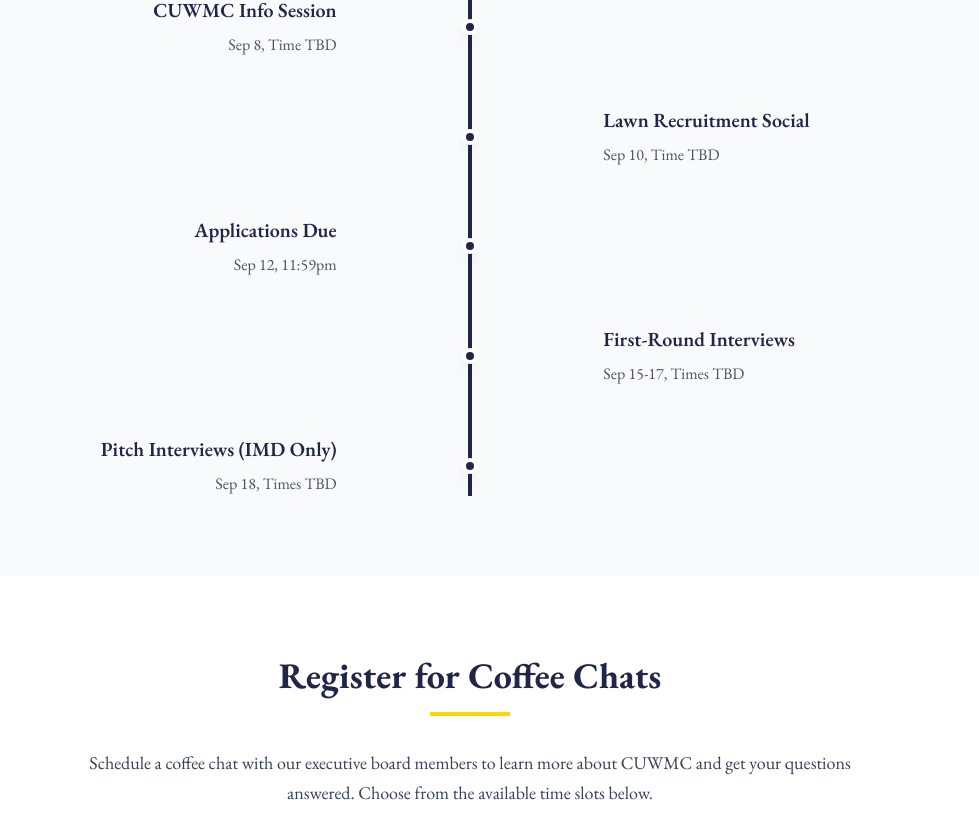
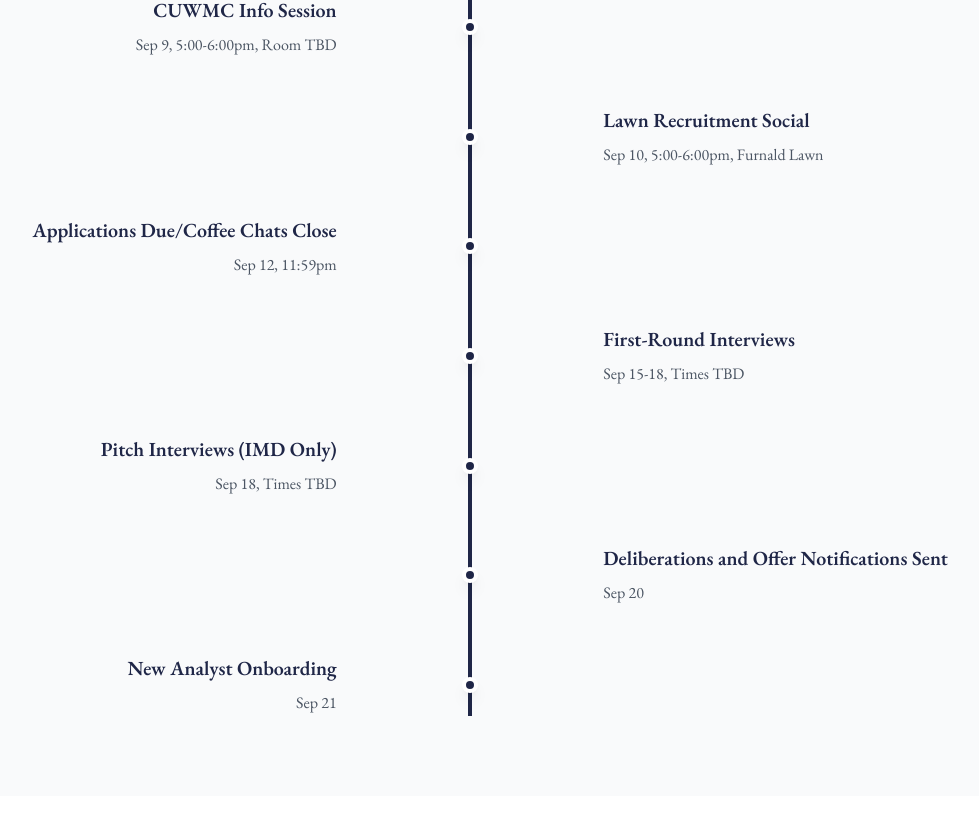
Before and after one commit to batuhanyeltekin/cuwmc, a Next.js app: page /recruitment in a window 1280 px wide. Shown: the part 1565-2380 px from the top of the page, without its empty margins (170-1149 px from the left). Built offline with nearby package versions, Linux system fonts and the light colour scheme.

Commit message:
timeline update + new coffee chats

```diff
--- a/app/recruitment/page.tsx
+++ b/app/recruitment/page.tsx
@@ -142,7 +142,7 @@
                 <div className="absolute left-1/2 transform -translate-x-1/2 w-4 h-4 bg-cuwmc-primary rounded-full border-4 border-white shadow-lg"></div>
                 <div className="w-5/12 pr-8 text-right">
                   <h3 className="text-xl font-semibold text-cuwmc-primary mb-2 font-garamond">CUWMC Info Session</h3>
-                  <p className="text-gray-600 font-garamond">Sep 8, Time TBD</p>
+                  <p className="text-gray-600 font-garamond">Sep 9, 5:00-6:00pm, Room TBD</p>
                 </div>
               </div>
 
@@ -151,7 +151,7 @@
                 <div className="absolute left-1/2 transform -translate-x-1/2 w-4 h-4 bg-cuwmc-primary rounded-full border-4 border-white shadow-lg"></div>
                 <div className="w-5/12 ml-auto pl-8 text-left">
                   <h3 className="text-xl font-semibold text-cuwmc-primary mb-2 font-garamond">Lawn Recruitment Social</h3>
-                  <p className="text-gray-600 font-garamond">Sep 10, Time TBD</p>
+                  <p className="text-gray-600 font-garamond">Sep 10, 5:00-6:00pm, Furnald Lawn</p>
                 </div>
               </div>
 
@@ -159,7 +159,7 @@
               <div className="relative flex items-center">
                 <div className="absolute left-1/2 transform -translate-x-1/2 w-4 h-4 bg-cuwmc-primary rounded-full border-4 border-white shadow-lg"></div>
                 <div className="w-5/12 pr-8 text-right">
-                  <h3 className="text-xl font-semibold text-cuwmc-primary mb-2 font-garamond">Applications Due</h3>
+                  <h3 className="text-xl font-semibold text-cuwmc-primary mb-2 font-garamond">Applications Due/Coffee Chats Close</h3>
                   <p className="text-gray-600 font-garamond">Sep 12, 11:59pm</p>
                 </div>
               </div>
@@ -169,7 +169,7 @@
                 <div className="absolute left-1/2 transform -translate-x-1/2 w-4 h-4 bg-cuwmc-primary rounded-full border-4 border-white shadow-lg"></div>
                 <div className="w-5/12 ml-auto pl-8 text-left">
                   <h3 className="text-xl font-semibold text-cuwmc-primary mb-2 font-garamond">First-Round Interviews</h3>
-                  <p className="text-gray-600 font-garamond">Sep 15-17, Times TBD</p>
+                  <p className="text-gray-600 font-garamond">Sep 15-18, Times TBD</p>
                 </div>
               </div>
 
@@ -179,6 +179,24 @@
                 <div className="w-5/12 pr-8 text-right">
                   <h3 className="text-xl font-semibold text-cuwmc-primary mb-2 font-garamond">Pitch Interviews (IMD Only)</h3>
                   <p className="text-gray-600 font-garamond">Sep 18, Times TBD</p>
+                </div>
+              </div>
+
+              {/* Deliberations and Offer Notifications Sent */}
+              <div className="relative flex items-center">
+                <div className="absolute left-1/2 transform -translate-x-1/2 w-4 h-4 bg-cuwmc-primary rounded-full border-4 border-white shadow-lg"></div>
+                <div className="w-5/12 ml-auto pl-8 text-left">
+                  <h3 className="text-xl font-semibold text-cuwmc-primary mb-2 font-garamond">Deliberations and Offer Notifications Sent</h3>
+                  <p className="text-gray-600 font-garamond">Sep 20</p>
+                </div>
+              </div>
+
+              {/* New Analyst Onboarding */}
+              <div className="relative flex items-center">
+                <div className="absolute left-1/2 transform -translate-x-1/2 w-4 h-4 bg-cuwmc-primary rounded-full border-4 border-white shadow-lg"></div>
+                <div className="w-5/12 pr-8 text-right">
+                  <h3 className="text-xl font-semibold text-cuwmc-primary mb-2 font-garamond">New Analyst Onboarding</h3>
+                  <p className="text-gray-600 font-garamond">Sep 21</p>
                 </div>
               </div>
             </div>
@@ -201,10 +219,10 @@
 
           {/* Google Calendar Appointment Schedules */}
           <div className="space-y-12">
-            {/* Calendar 1 */}
+            {/* Calendar 1 - New Coffee Chat (Added First) */}
             <div className="bg-gray-50 rounded-2xl p-6">
               <iframe
-                src="https://calendar.google.com/calendar/appointments/schedules/AcZssZ3y3VCi1EbP2i6hbEI2CNIF6W5NwJpLu4NGq8odz4D-rmcOF4p_SwcnFYPPe69HOo3OTLA_ZAMW?gv=true"
+                src="https://calendar.google.com/calendar/appointments/schedules/AcZssZ2H0M4QvU3H-kDALsjtnJvDXAtW-kcAvPpiiCNszhpU5_bGIrqa3msOXQVqc9vVVMyQbDtNuJ4K?gv=true"
                 style={{border: 0}}
                 width="100%"
                 height="600"
@@ -213,10 +231,10 @@
               ></iframe>
             </div>
 
-            {/* Calendar 2 */}
+            {/* Calendar 2 - New Coffee Chat */}
             <div className="bg-gray-50 rounded-2xl p-6">
               <iframe
-                src="https://calendar.google.com/calendar/appointments/schedules/AcZssZ2EzUxLMenkAp1jay3HNulbarWzMdkrMncOp2kJ7Tzsfqgq8o4hjU3_ZgxebiW9tNYvFQVdUqt1?gv=true"
+                src="https://calendar.google.com/calendar/u/0/appointments/schedules/AcZssZ36DwnalMBO7SgBZC3X86KhoYWGMeppTBCgPb-pmyvRVbIKRfByknJ5dJzVQXs_ctdPZd7Ty1RA"
                 style={{border: 0}}
                 width="100%"
                 height="600"
@@ -225,10 +243,10 @@
               ></iframe>
             </div>
 
-            {/* Calendar 3 */}
+            {/* Calendar 3 - New Coffee Chat */}
             <div className="bg-gray-50 rounded-2xl p-6">
               <iframe
-                src="https://calendar.google.com/calendar/appointments/schedules/AcZssZ13QCdEuWEBYQdlCVV6MYovdG7KMo2VU57LSGl0OW_B6fho9j6t39lZZntCBX7BjJoH_LidH0rp?gv=true"
+                src="https://calendar.google.com/calendar/appointments/schedules/AcZssZ17OipzYBtk4oEcBY2iiniKBa4PJgPnqI0eJd5AxFYeOiVxjMaMiNzN0jQTX46hiET0a4rRAUfQ?gv=true"
                 style={{border: 0}}
                 width="100%"
                 height="600"
@@ -240,7 +258,7 @@
             {/* Calendar 4 */}
             <div className="bg-gray-50 rounded-2xl p-6">
               <iframe
-                src="https://calendar.google.com/calendar/appointments/schedules/AcZssZ3WDsLA1acHqlwhZ3fmfFIAjOU1GSE2bHybAvAHZEaC95jIFBRFI5Ly3vNvvM5zFiRcGJB023Q7?gv=true"
+                src="https://calendar.google.com/calendar/appointments/schedules/AcZssZ3y3VCi1EbP2i6hbEI2CNIF6W5NwJpLu4NGq8odz4D-rmcOF4p_SwcnFYPPe69HOo3OTLA_ZAMW?gv=true"
                 style={{border: 0}}
                 width="100%"
                 height="600"
@@ -252,7 +270,7 @@
             {/* Calendar 5 */}
             <div className="bg-gray-50 rounded-2xl p-6">
               <iframe
-                src="https://calendar.google.com/calendar/appointments/schedules/AcZssZ2TNpSnLM7vau0C_gMcDqfdlQB6ZAVBIQxo7P31chxpGu94m28KbFIpg4POBQ9rnzNiEZMSqNuN?gv=true"
+                src="https://calendar.google.com/calendar/appointments/schedules/AcZssZ2EzUxLMenkAp1jay3HNulbarWzMdkrMncOp2kJ7Tzsfqgq8o4hjU3_ZgxebiW9tNYvFQVdUqt1?gv=true"
                 style={{border: 0}}
                 width="100%"
                 height="600"
@@ -264,7 +282,7 @@
             {/* Calendar 6 */}
             <div className="bg-gray-50 rounded-2xl p-6">
               <iframe
-                src="https://calendar.google.com/calendar/appointments/schedules/AcZssZ2409J5i3yz02x7DWgBKHUWaztR5roKEVWah1PErDvAX5q1jlCgXB6jOAdbY62X_dEwALu6HJA9?gv=true"
+                src="https://calendar.google.com/calendar/appointments/schedules/AcZssZ13QCdEuWEBYQdlCVV6MYovdG7KMo2VU57LSGl0OW_B6fho9j6t39lZZntCBX7BjJoH_LidH0rp?gv=true"
                 style={{border: 0}}
                 width="100%"
                 height="600"
@@ -276,7 +294,7 @@
             {/* Calendar 7 */}
             <div className="bg-gray-50 rounded-2xl p-6">
               <iframe
-                src="https://calendar.google.com/calendar/appointments/schedules/AcZssZ2orb5F14frT5o7wOplasi913JA-7XiqAJ3lYGNXybb_0vnVMk9Vmm_nHdFjzJ7K6Xh2rDH26FQ?gv=true"
+                src="https://calendar.google.com/calendar/appointments/schedules/AcZssZ3WDsLA1acHqlwhZ3fmfFIAjOU1GSE2bHybAvAHZEaC95jIFBRFI5Ly3vNvvM5zFiRcGJB023Q7?gv=true"
                 style={{border: 0}}
                 width="100%"
                 height="600"
@@ -288,12 +306,48 @@
             {/* Calendar 8 */}
             <div className="bg-gray-50 rounded-2xl p-6">
               <iframe
+                src="https://calendar.google.com/calendar/appointments/schedules/AcZssZ2TNpSnLM7vau0C_gMcDqfdlQB6ZAVBIQxo7P31chxpGu94m28KbFIpg4POBQ9rnzNiEZMSqNuN?gv=true"
+                style={{border: 0}}
+                width="100%"
+                height="600"
+                frameBorder="0"
+                title="Coffee Chat Schedule 8"
+              ></iframe>
+            </div>
+
+            {/* Calendar 9 */}
+            <div className="bg-gray-50 rounded-2xl p-6">
+              <iframe
+                src="https://calendar.google.com/calendar/appointments/schedules/AcZssZ2409J5i3yz02x7DWgBKHUWaztR5roKEVWah1PErDvAX5q1jlCgXB6jOAdbY62X_dEwALu6HJA9?gv=true"
+                style={{border: 0}}
+                width="100%"
+                height="600"
+                frameBorder="0"
+                title="Coffee Chat Schedule 9"
+              ></iframe>
+            </div>
+
+            {/* Calendar 10 */}
+            <div className="bg-gray-50 rounded-2xl p-6">
+              <iframe
+                src="https://calendar.google.com/calendar/appointments/schedules/AcZssZ2orb5F14frT5o7wOplasi913JA-7XiqAJ3lYGNXybb_0vnVMk9Vmm_nHdFjzJ7K6Xh2rDH26FQ?gv=true"
+                style={{border: 0}}
+                width="100%"
+                height="600"
+                frameBorder="0"
+                title="Coffee Chat Schedule 10"
+              ></iframe>
+            </div>
+
+            {/* Calendar 11 */}
+            <div className="bg-gray-50 rounded-2xl p-6">
+              <iframe
                 src="https://calendar.google.com/calendar/appointments/schedules/AcZssZ0Utw3jYXzrUag1Vv6ChDOQm9EtNM7Pfj_1YUy-3EkNuXSEf6qWAKp59zFeONPI2fY6Hku9WxvS?gv=true"
                 style={{border: 0}}
                 width="100%"
                 height="600"
                 frameBorder="0"
-                title="Coffee Chat Schedule 8"
+                title="Coffee Chat Schedule 11"
               ></iframe>
             </div>
           </div>
```
